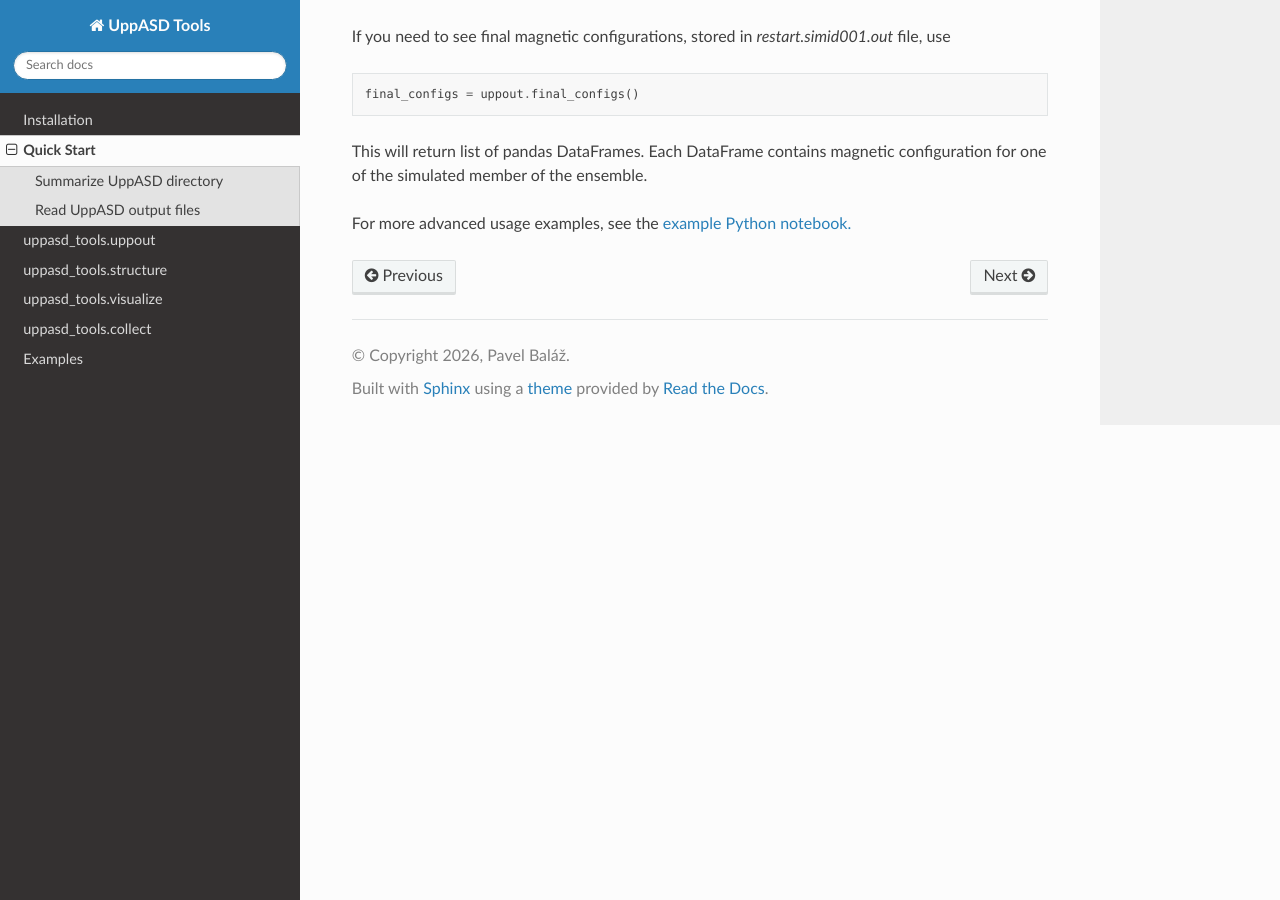
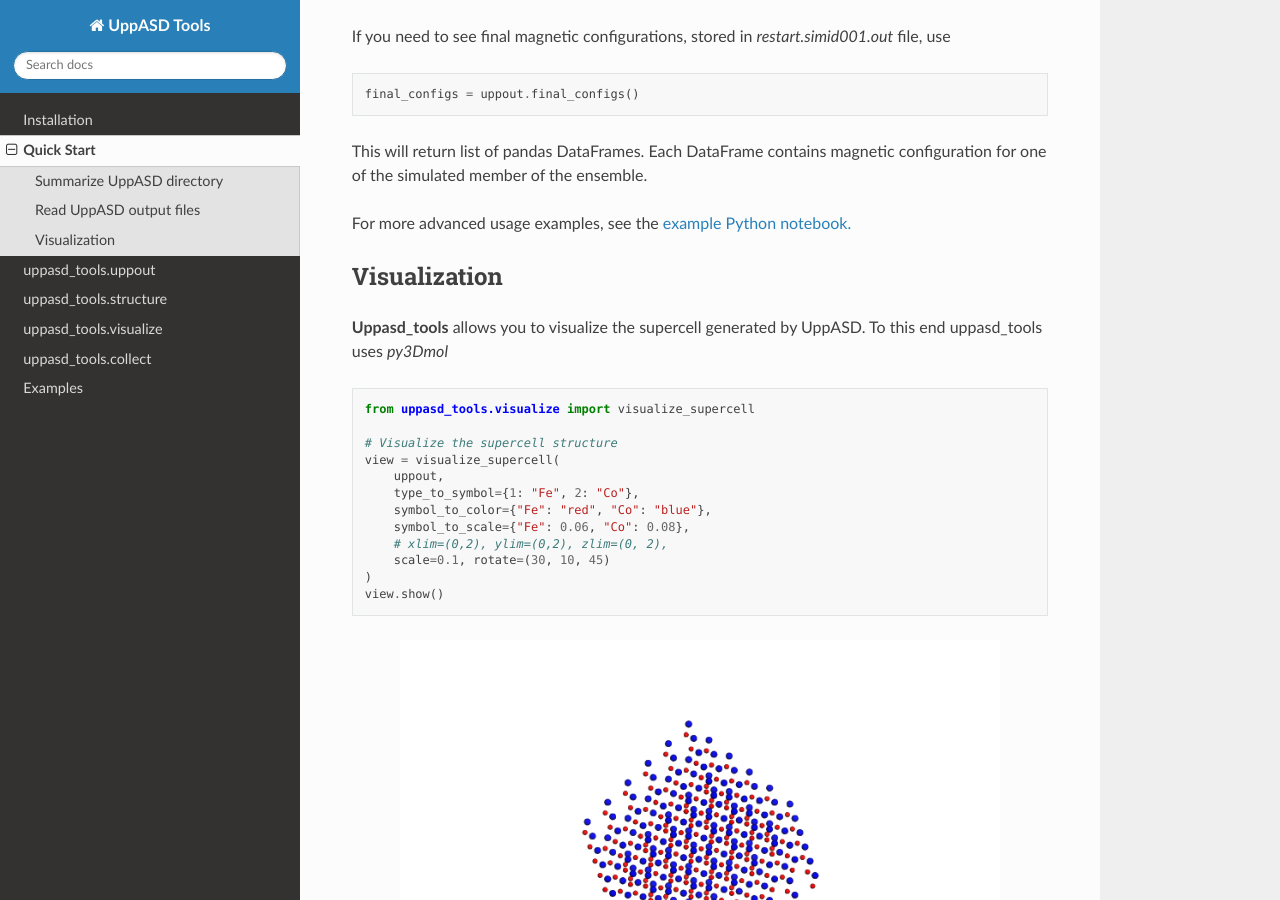
Before and after one commit to LLapsus/uppasd_tools, a Sphinx documentation site: the page built from docs/source/quick_start.rst, in a window 1280 px wide and 900 px high, scrolled down 1521 px. Built offline with Sphinx 7.4.7 and the Read the Docs theme 3.1.0, drawn with Linux system fonts in a browser that asks for light colours.

```diff
--- a/docs/source/quick_start.rst
+++ b/docs/source/quick_start.rst
@@ -87,3 +87,29 @@
 
 For more advanced usage examples, see the
 `example Python notebook. <https://github.com/LLapsus/uppasd_tools/blob/78e493ae3d7236fcbab24c5b8ed11649b91f53fa/examples/read_output_files.ipynb>`_
+
+Visualization
+-------------
+
+**Uppasd_tools** allows you to visualize the supercell generated by UppASD.
+To this end uppasd_tools uses `py3Dmol`
+
+.. code-block:: Python
+
+    from uppasd_tools.visualize import visualize_supercell
+
+    # Visualize the supercell structure
+    view = visualize_supercell(
+        uppout,
+        type_to_symbol={1: "Fe", 2: "Co"},
+        symbol_to_color={"Fe": "red", "Co": "blue"},
+        symbol_to_scale={"Fe": 0.06, "Co": 0.08},
+        # xlim=(0,2), ylim=(0,2), zlim=(0, 2),
+        scale=0.1, rotate=(30, 10, 45)
+    )
+    view.show()
+
+.. image:: _static/images/supercell_visualization.png
+   :width: 600px
+   :align: center
+   :alt: Magnetization configuration
```
Also changed, not shown: docs/source/_static/images/mag_config_visualization.png (added), docs/source/_static/images/supercell_visualization.png (added).
